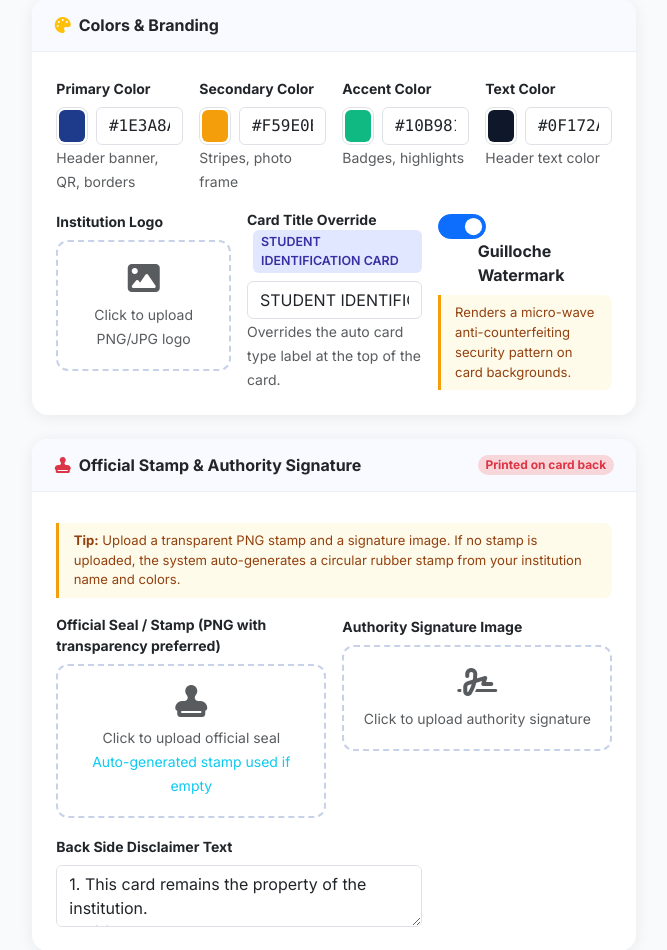
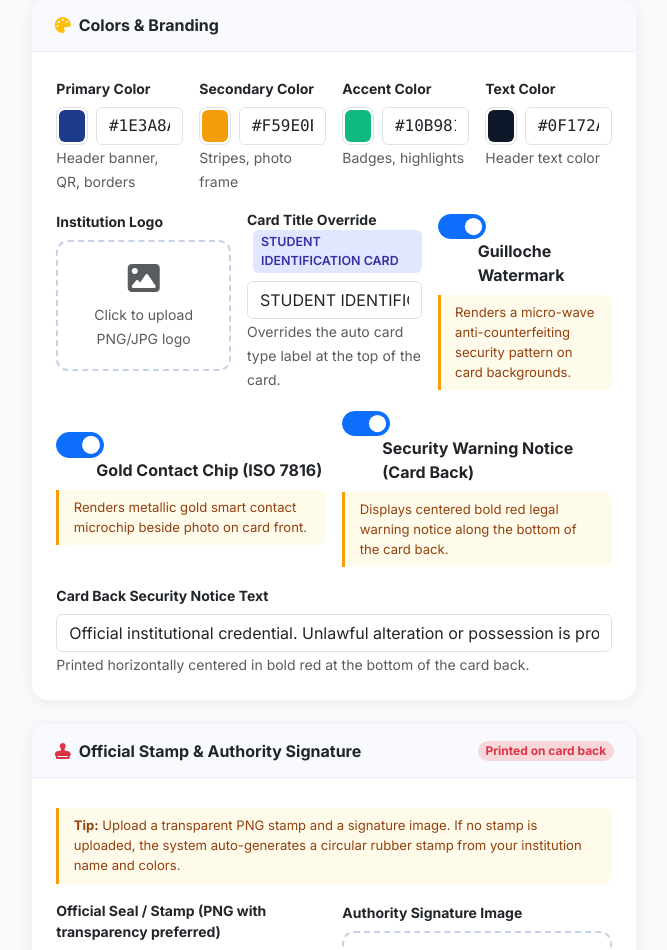
Before and after one commit to dancan123/school_id_creation_pure_for_id, a Flask app: page /schools/settings in a window 1280 px wide. Shown: the part 884-1834 px from the top of the page, without its empty margins (201-868 px from the left). Run offline with Flask 3, Linux system fonts and the light colour scheme; a user stored in the database is signed in; data comes from the database, SQL or seed files in the repository; parts of the project's set-up code (start-up, migrations or seed data) failed here and were passed over.

Commit message:
feat: resolve Pyrefly missing-imports, fix chip overlap, center red security notice, add settings toggles

```diff
--- a/migrate_onboarding.py
+++ b/migrate_onboarding.py
@@ -30,6 +30,8 @@ def run_migration(db_path=None, quiet=True):
         cur.execute("PRAGMA table_info(admission_allowlist)")
         allowlist_cols = {row[1] for row in cur.fetchall()}
         if ("enable_watermark" in school_cols and
+            "enable_smart_chip" in school_cols and
+            "security_notice" in school_cols and
             "onboarding_base_url" in school_cols and
                 "admission_number_prefix" in school_cols and
                 "admission_number_length" in school_cols and
@@ -62,6 +64,9 @@ def run_migration(db_path=None, quiet=True):
             ("stream_label", "VARCHAR(50) DEFAULT 'STREAM'"),
             ("upi_label", "VARCHAR(50) DEFAULT 'NEMIS / UPI'"),
             ("enable_watermark", "BOOLEAN DEFAULT 1"),
+            ("enable_smart_chip", "BOOLEAN DEFAULT 1"),
+            ("security_notice", "VARCHAR(255) DEFAULT 'Official institutional credential. Unlawful alteration or possession is prohibited.'"),
+            ("show_security_notice", "BOOLEAN DEFAULT 1"),
         ],
         "students": [
             ("signature_filename", "TEXT"),
--- a/models.py
+++ b/models.py
@@ -27,6 +27,7 @@ class School(db.Model):
     card_bg_color = db.Column(db.String(20), nullable=False, default="#FFFFFF")   # White
     text_color = db.Column(db.String(20), nullable=False, default="#0F172A")      # Dark slate
     enable_watermark = db.Column(db.Boolean, default=True)
+    enable_smart_chip = db.Column(db.Boolean, default=True)
 
     # Media paths
     logo_filename = db.Column(db.String(255), nullable=True)
@@ -51,6 +52,8 @@ class School(db.Model):
     # Back-of-card settings
     disclaimer_text = db.Column(db.Text, nullable=True, default="1. This card remains the property of the institution.\n2. If found, please return to the administration or nearest police station.\n3. The card must be carried at all times within the premises.")
     emergency_contact_phone = db.Column(db.String(50), nullable=True)
+    security_notice = db.Column(db.String(255), nullable=True, default="Official institutional credential. Unlawful alteration or possession is prohibited.")
+    show_security_notice = db.Column(db.Boolean, default=True)
 
     # Self-onboarding settings
     allow_self_onboarding = db.Column(db.Boolean, default=True)
--- a/routes/schools.py
+++ b/routes/schools.py
@@ -1,83 +1,18 @@
-from flask import Blueprint, render_template, request, redirect, url_for, flash, session, Response
+from flask import Blueprint, render_template, request, redirect, url_for, flash, session
 from flask_login import login_required
 from urllib.parse import urlsplit
 import re
 from extensions import db
-from models import School, Student, CardRecord
+from models import School, CardRecord
 from config import Config
 from utils import get_current_school, log_audit, save_uploaded_file, build_public_url
 from services.card_renderer import CardRenderer
-import io
 
 schools_bp = Blueprint("schools", __name__)
 
 
-class SettingsPreviewSchoolProxy:
-    """Provides a lightweight proxy over a School model that allows in-memory
-    overrides for live test card rendering without mutating or saving to the DB."""
-    def __init__(self, original, overrides=None):
-        self._orig = original
-        self._overrides = overrides or {}
-
-    def __getattr__(self, name):
-        if name in self._overrides:
-            val = self._overrides[name]
-            if val is not None and val != "":
-                return val
-        return getattr(self._orig, name)
 
 
-@schools_bp.route("/preview-card/<side>", methods=["GET", "POST"])
-@login_required
-def preview_card(side):
-    """Dynamically renders the front or back of a card in real-time using settings overrides.
-    Used by the Settings live preview panel to render pixel-perfect 300 DPI PNGs."""
-    school = get_current_school()
-    overrides = request.args.to_dict() if request.method == "GET" else request.form.to_dict()
-
-    preview_school = SettingsPreviewSchoolProxy(school, overrides)
-
-    # Use first active student from school, or fallback to mock student
-    student = Student.query.filter_by(school_id=school.id, is_archived=False).first()
-    if not student:
-        student = Student(
-            school_id=school.id,
-            full_name="MWANGI DANIEL KAMAU",
-            admission_number="ADM-0042",
-            curriculum_type="CBC",
-            class_name="Grade 8",
-            stream_name="Red",
-            academic_year=str(getattr(preview_school, "academic_year", "2026") or "2026"),
-            nemis_upi="NEMIS-784219"
-        )
-
-    card = CardRecord.query.filter_by(student_id=student.id, status="active").first() if student.id else None
-    base_url = build_public_url("", school).rstrip("/")
-
-    try:
-        if side == "back":
-            img = CardRenderer.render_back(preview_school, student, card, verify_base_url=base_url)
-        else:
-            img = CardRenderer.render_front(preview_school, student, card)
-
-        buf = io.BytesIO()
-        img.save(buf, format="PNG", optimize=False)
-        buf.seek(0)
-        return Response(buf.read(), mimetype="image/png",
-                        headers={"Cache-Control": "no-store, max-age=0"})
-    except Exception as exc:
-        return Response(f"Preview error: {exc}", status=500, mimetype="text/plain")
-
-
-@schools_bp.route("/switch/<int:school_id>")
-@login_required
-def switch_school(school_id):
-    school = School.query.get_or_404(school_id)
-    session["active_school_id"] = school.id
-    flash(f"Switched active school to: {school.name}", "success")
-    log_audit("SWITCH_SCHOOL", f"Switched to school ID {school.id} ({school.name})")
-    # Redirect back to referring page or dashboard
-    return redirect(request.referrer or url_for("dashboard.index"))
 
 @schools_bp.route("/new", methods=["GET", "POST"])
 @login_required
@@ -264,6 +199,9 @@ def settings():
         school.stream_label = request.form.get("stream_label", school.stream_label or "").strip()
         school.upi_label = request.form.get("upi_label", school.upi_label or "").strip()
         school.enable_watermark = request.form.get("enable_watermark") == "1"
+        school.enable_smart_chip = request.form.get("enable_smart_chip") == "1"
+        school.show_security_notice = request.form.get("show_security_notice") == "1"
+        school.security_notice = request.form.get("security_notice", school.security_notice or "").strip() or "Official institutional credential. Unlawful alteration or possession is prohibited."
 
         # Handle Logo upload
         if "logo_file" in request.files:
--- a/templates/schools/settings.html
+++ b/templates/schools/settings.html
@@ -276,6 +276,42 @@
                     Renders a micro-wave anti-counterfeiting security pattern on card backgrounds.
                   </div>
                 </div>
+              </div>
+
+              <div class="col-md-6 d-flex align-items-center">
+                <div class="w-100">
+                  <div class="form-check form-switch switch-lg mb-2">
+                    <input class="form-check-input" type="checkbox" name="enable_smart_chip" id="enableSmartChip" value="1"
+                           {% if current_school.enable_smart_chip %}checked{% endif %}>
+                    <label class="form-check-label fw-bold" for="enableSmartChip">Gold Contact Chip (ISO 7816)</label>
+                  </div>
+                  <div class="setting-tip">
+                    Renders metallic gold smart contact microchip beside photo on card front.
+                  </div>
+                </div>
+              </div>
+
+              <div class="col-md-6 d-flex align-items-center">
+                <div class="w-100">
+                  <div class="form-check form-switch switch-lg mb-2">
+                    <input class="form-check-input" type="checkbox" name="show_security_notice" id="showSecurityNotice" value="1"
+                           {% if current_school.show_security_notice %}checked{% endif %}>
+                    <label class="form-check-label fw-bold" for="showSecurityNotice">Security Warning Notice (Card Back)</label>
+                  </div>
+                  <div class="setting-tip">
+                    Displays centered bold red legal warning notice along the bottom of the card back.
+                  </div>
+                </div>
+              </div>
+
+              <div class="col-12">
+                <label class="form-label fw-bold small" for="securityNotice">
+                  Card Back Security Notice Text
+                </label>
+                <input type="text" name="security_notice" id="securityNotice" class="form-control"
+                       value="{{ current_school.security_notice or 'Official institutional credential. Unlawful alteration or possession is prohibited.' }}"
+                       placeholder="Official institutional credential. Unlawful alteration or possession is prohibited.">
+                <small class="text-muted">Printed horizontally centered in bold red at the bottom of the card back.</small>
               </div>
             </div>
           </div>
```
Also changed, not shown: pyrefly.toml (added, +22 -0 lines), services/card_renderer.py (+38 -35 lines).
